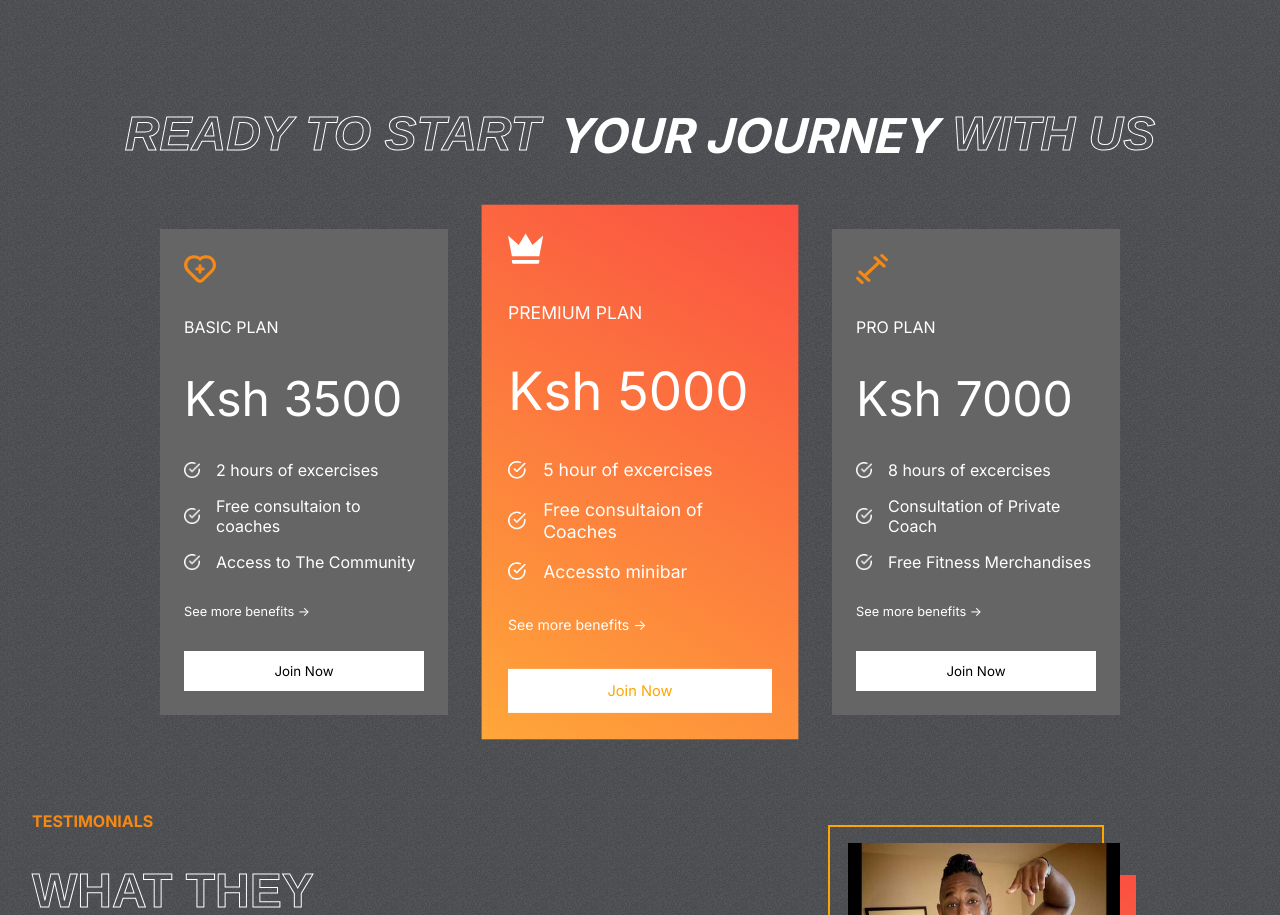
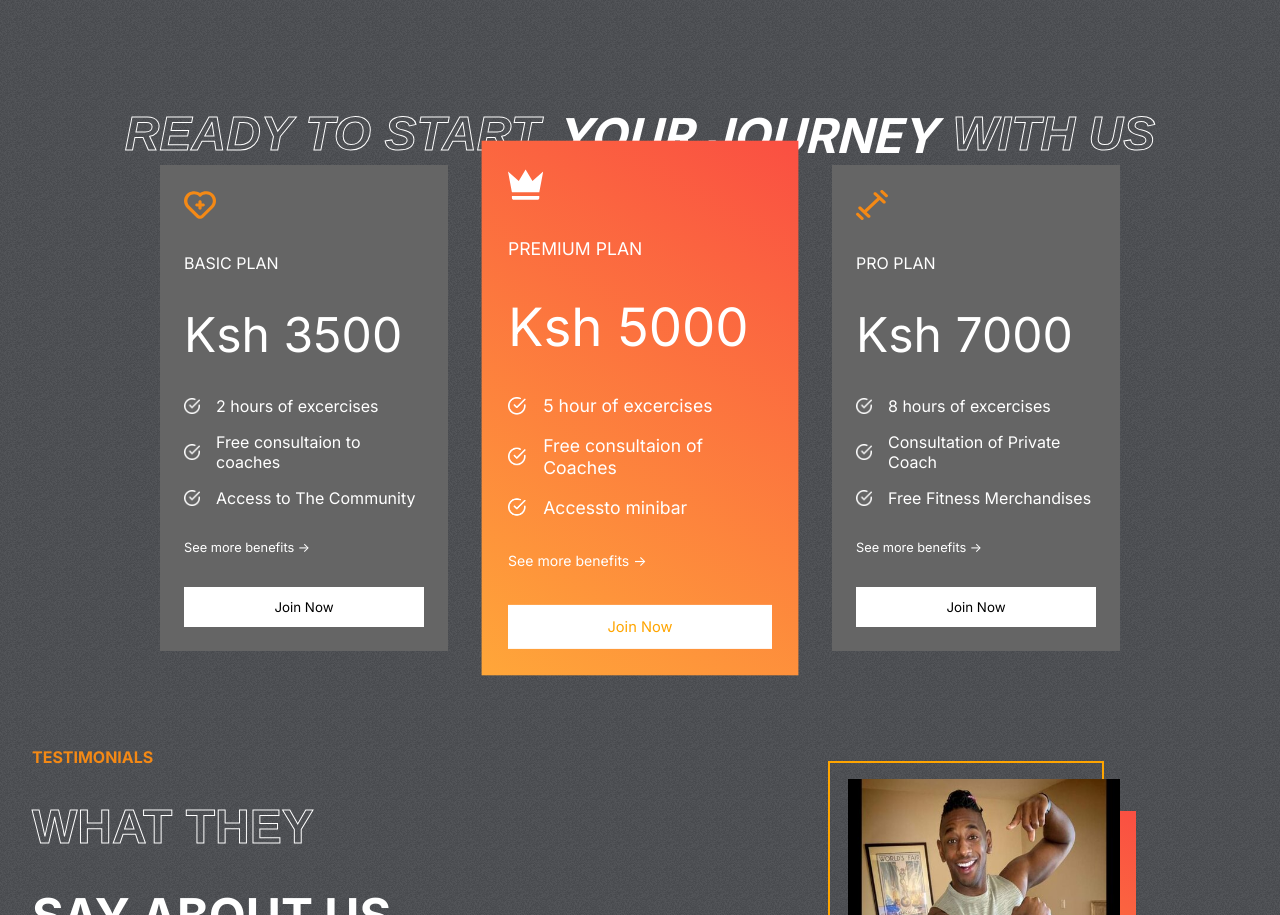
Before and after one commit to OmolloRovy/Ideal_Body_fit, a React (Create React App) app: page / in a window 1280 px wide. Shown: the part 1642-2557 px from the top of the page. Built offline with nearby package versions, Linux system fonts and the light colour scheme.

Commit message:
Update Plans.css

```diff
--- a/src/components/Plans.css
+++ b/src/components/Plans.css
@@ -3,7 +3,7 @@
     padding:0 2rem;
     display:flex;
     flex-direction :column;
-    gap:4rem;
+
     position:relative;
 
 }
```
